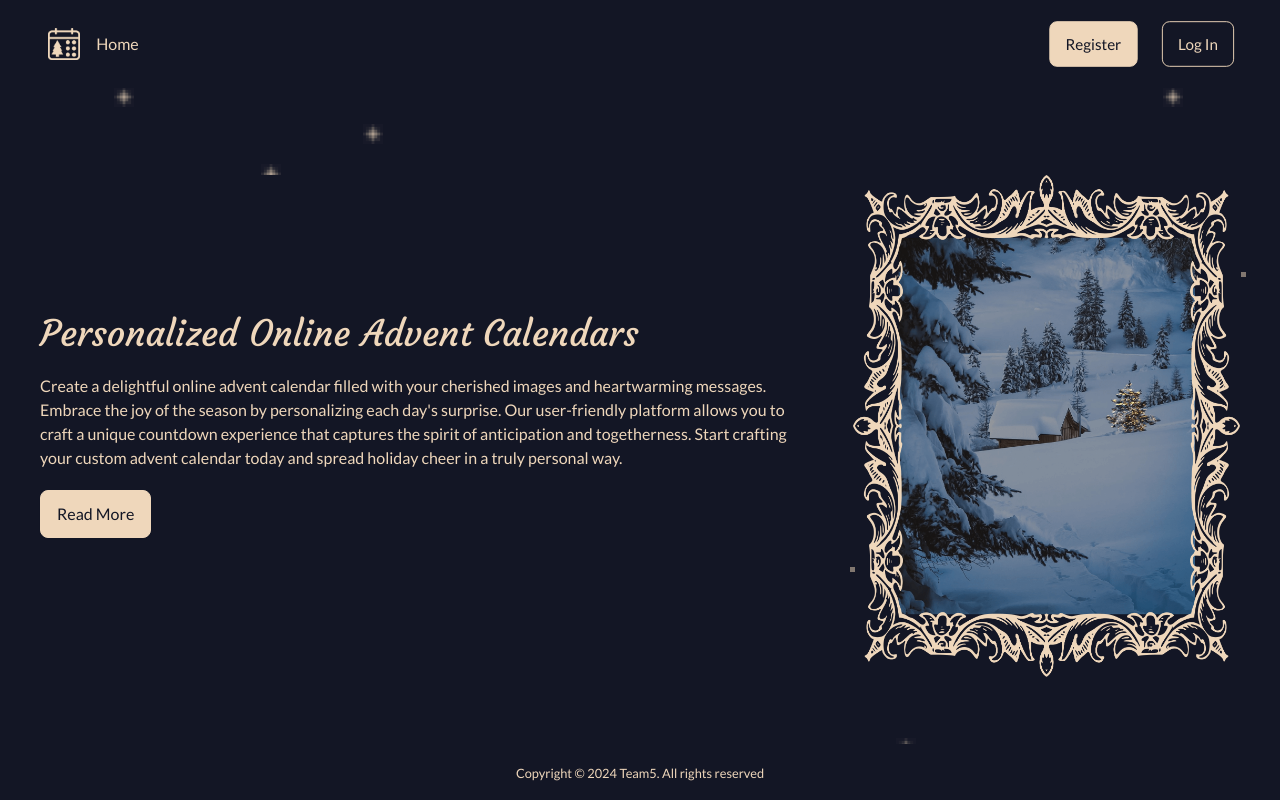
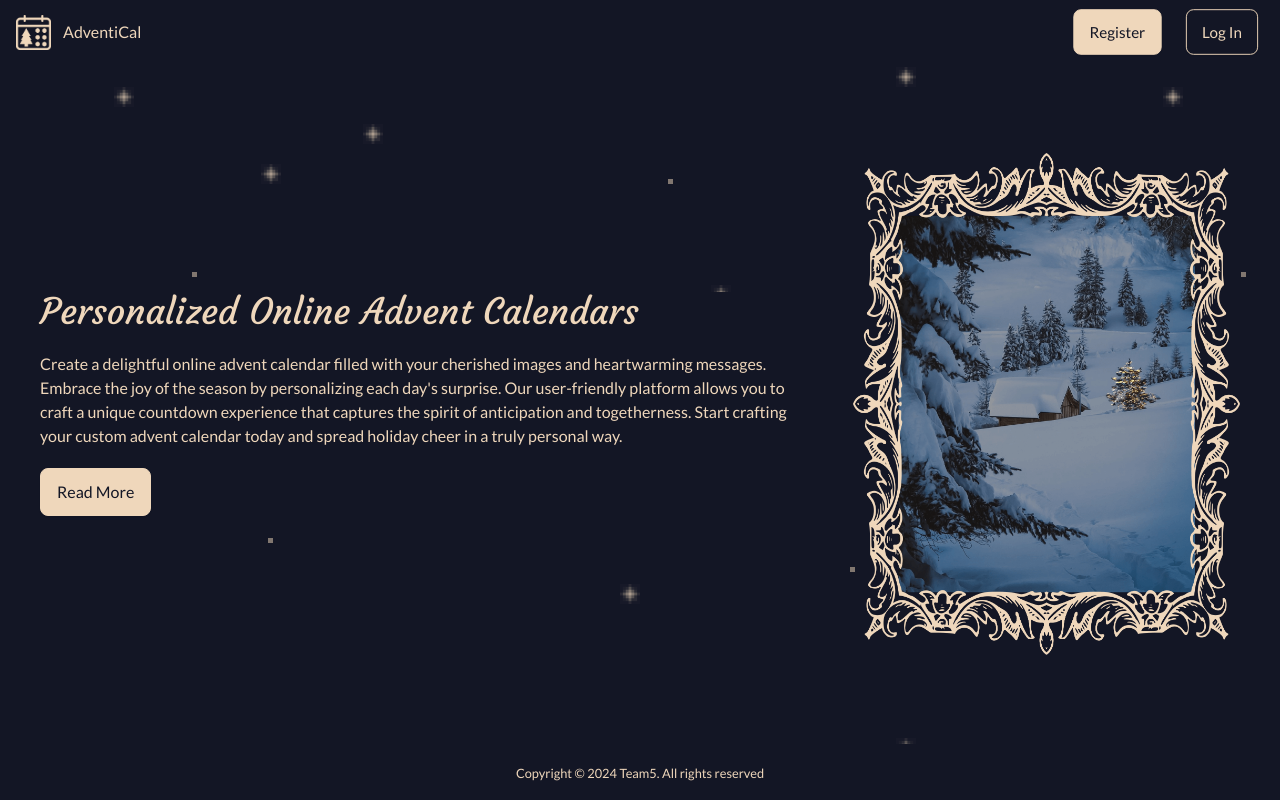
Before and after one commit to johntrehearn/CalendarApp-Team-5, a Next.js app in the folder frontend/: page / in a window 1280 px wide. Built offline with nearby package versions, Linux system fonts and the light colour scheme.

Commit message:
Fix nav and related layout issues

```diff
--- a/frontend/src/app/calendar/[id]/page.tsx
+++ b/frontend/src/app/calendar/[id]/page.tsx
@@ -140,19 +140,19 @@ const SingleCalendarPage = () => {
   };
 
   return (
-    <div>
+    <main>
       {/* Show Calendar */}
       {calendarData && (
-        <div>
+        <>
           <Calendar title={calendarData.title} backgroundUrl={calendarData.backgroundUrl} hatches={calendarData.hatches} toggleHatch={toggleHatch} />
           <button className="btn-main fixed bottom-5 right-5 z-10" onClick={handleShare}>
             Share
           </button>
-        </div>
+        </>
       )}
 
       {!calendarData && <Spinner />}
-    </div>
+    </main>
   );
 };
 
--- a/frontend/src/app/globals.css
+++ b/frontend/src/app/globals.css
@@ -11,6 +11,9 @@
 
   /* BORDER */
   --border-main: 1px solid var(--clr-accent);
+
+  /* FIXED NAV HEIGHT */
+  --nav-height: 4rem;
 }
 
 * {
@@ -20,14 +23,27 @@
 }
 
 body {
-  display: flex;
-  flex-direction: column;
-  justify-content: space-between;
+  display: grid;
+  grid-template-rows: var(--nav-height) 1fr auto;
+  grid-template-areas: 'header' 'main' 'footer';
+  width: 100%;
   min-height: 100vh;
   background-color: var(--clr-base);
   background-image: url('/stars.png');
   background-repeat: repeat;
   background-size: auto;
+}
+
+header {
+  grid-area: header;
+}
+
+main {
+  grid-area: main;
+}
+
+footer {
+  grid-area: footer;
 }
 
 button {
@@ -55,7 +71,8 @@ button {
   width: 100%;
   max-width: 1500px;
   margin: 0 auto;
-  padding: 0 2.5rem;
+  padding-right: 2.5rem;
+  padding-left: 2.5rem;
 }
 
 /* Button classes */
@@ -86,17 +103,6 @@ button {
   border: var(--border-main);
 }
 
-.btn-subtle {
-  padding: 0.2rem;
-  border: 1px solid var(--clr-base);
-  transition: all 0.2s ease-out;
-}
-.btn-subtle:hover {
-  border: var(--border-main);
-  border-radius: 5px;
-  transform: scale(1.05);
-}
-
 .btn-card {
   @apply btn btn-square;
   border: 1px solid var(--clr-base);
@@ -108,3 +114,12 @@ button {
   color: white;
   transform: scale(1.1);
 }
+
+.link-btn {
+  color: var(--clr-accent);
+  text-decoration: none;
+  font-size: 1rem;
+}
+.link-btn:hover {
+  text-decoration: wavy underline;
+}
--- a/frontend/src/app/login/page.tsx
+++ b/frontend/src/app/login/page.tsx
@@ -30,8 +30,8 @@ const LoginPage = () => {
   };
 
   return (
-    <div className="content-width flex items-center justify-center">
-      <div className="card w-80 bg-[#e2e8f0] shadow-xl px-6 py-4">
+    <main className="content-width flex items-center justify-center py-10">
+      <div className="card max-w-80 w-full bg-[#e2e8f0] shadow-xl px-6 py-4">
         <div className="flex items-center justify-between clr-base">
           <IoIosStar fontSize={30} />
           <div className={`${fontTitle} text-4xl text-current bg-[#e2e8f0] my-8 text-center`}>Log In</div>
@@ -46,7 +46,7 @@ const LoginPage = () => {
           </button>
         </form>
       </div>
-    </div>
+    </main>
   );
 };
 
--- a/frontend/src/app/page.tsx
+++ b/frontend/src/app/page.tsx
@@ -3,12 +3,12 @@ import Image from 'next/image';
 
 export default function Home() {
   return (
-    <main className="content-width grid gap-10 md:grid-cols-[2fr_1fr] py-20">
+    <main className="content-width grid gap-10 md:grid-cols-[2fr_1fr] items-center py-10">
       <div className="flex flex-col justify-center items-center md:items-start gap-5 bg-base">
         <h1 className={`${fontTitle} clr-accent text-4xl text-center md:text-left`}>Personalized Online Advent Calendars</h1>
         <p className="clr-accent">
-          Create a delightful online advent calendar filled with your cherished images and heartwarming messages. Embrace the joy of the season by personalizing each day&apos;s surprise. Our user-friendly platform allows you to craft a unique countdown experience that captures the spirit of
-          anticipation and togetherness. Start crafting your custom advent calendar today and spread holiday cheer in a truly personal way.
+          Create a delightful online advent calendar filled with your cherished images and heartwarming messages. Embrace the joy of the season by personalizing each day&apos;s surprise. Our user-friendly platform allows you to craft a unique
+          countdown experience that captures the spirit of anticipation and togetherness. Start crafting your custom advent calendar today and spread holiday cheer in a truly personal way.
         </p>
         <button className="btn-main">Read More</button>
       </div>
--- a/frontend/src/app/register/page.tsx
+++ b/frontend/src/app/register/page.tsx
@@ -47,9 +47,8 @@ const RegisterPage = () => {
   };
 
   return (
-    <div>
-      <div className="content-width flex items-center justify-center">
-        <div className="card bg-[#e2e8f0] shadow-xl px-6 py-4 w-96">
+    <main className="content-width flex items-center justify-center py-10">
+      <div className="card bg-[#e2e8f0] shadow-xl px-6 py-4 max-w-96 w-full">
         <div className="flex items-center justify-between clr-base">
           <IoIosStar fontSize={30} />
           <div className={`${fontTitle} text-4xl text-[color:purple] text-current bg-[#e2e8f0]  my-8 text-center`}>Register</div>
@@ -98,10 +97,10 @@ const RegisterPage = () => {
           </button>
         </form>
       </div>
-      </div>
+
       <div>{errorMessage && <div className="text-red-500">{errorMessage}</div>}</div>
       <div>{accountCreated && <div className="text-green-500">Account created successfully!</div>}</div>
-    </div>
+    </main>
   );
 };
 
--- a/frontend/src/components/Calendar.tsx
+++ b/frontend/src/components/Calendar.tsx
@@ -17,7 +17,6 @@ interface HatchType {
 
 const Calendar: React.FC<CalendarProps> = ({ title, backgroundUrl, hatches, toggleHatch }) => {
   return (
-    <div>
     <div className="p-10 bg-cover bg-center bg-no-repeat" style={{ backgroundImage: backgroundUrl ? `url(${backgroundUrl})` : 'none' }}>
       <p className={`${fontTitle} w-max text-center text-3xl m-5 bg-[white] clr-base py-3 px-10 rounded-lg mx-auto mb-10`}>{title}</p>
       <div className="flex gap-5 flex-wrap justify-center">
@@ -26,7 +25,6 @@ const Calendar: React.FC<CalendarProps> = ({ title, backgroundUrl, hatches, togg
         ))}
       </div>
     </div>
-    </div>
   );
 };
 
--- a/frontend/src/components/CalendarCard.tsx
+++ b/frontend/src/components/CalendarCard.tsx
@@ -16,23 +16,23 @@ const CalendarCard: React.FC<CalendarCardProps> = ({ id, title, backgroundUrl, h
   };
 
   return (
-    <div className="card w-80 bg-[#e2e8f0] shadow-xl px-6 py-4 grid grid-rows-[1.5fr_1fr]">
+    <div className="card max-w-80 w-full bg-[#e2e8f0] shadow-xl p-4 grid grid-rows-[1.5fr_1fr]">
       <figure>
         <button className="w-full h-full" onClick={() => handleClick('show')}>
           <Image src={backgroundUrl} alt={title} width={320} height={320} className="rounded-xl object-cover object-center w-full h-full" />
         </button>
       </figure>
-      <div className="card-body items-center text-center">
+      <div className="card-body items-center">
         <h2 className="card-title text-lg pb-4 clr-base">{title}</h2>
 
-        <div className="card-actions flex gap-5">
+        <div className="card-actions flex flex-wrap justify-center gap-4">
           <button className="btn-card" onClick={() => handleClick('share')}>
             <IoShareSocial fontSize={30} />
           </button>
           <button className="btn-card" onClick={() => handleClick('edit')}>
             <FaEdit fontSize={30} />
           </button>
-          <button className="btn-card" style={{ background: 'pink' }} onClick={() => handleClick('delete')}>
+          <button className="btn-card" onClick={() => handleClick('delete')}>
             <RiDeleteBin6Line fontSize={30} />
           </button>
         </div>
--- a/frontend/src/components/Header.tsx
+++ b/frontend/src/components/Header.tsx
@@ -5,6 +5,7 @@ import Image from 'next/image';
 import { useAuthContext } from '@/contexts/AuthContext';
 import { FaCalendarDays } from 'react-icons/fa6';
 import { RiMenu3Fill } from 'react-icons/ri';
+import { BiSolidCrown } from 'react-icons/bi';
 
 const MenuItems = () => {
   const { isLoggedIn, logout } = useAuthContext();
@@ -18,9 +19,17 @@ const MenuItems = () => {
     //  Items when user is logged IN
     return (
       <>
+        <Link href="/calendars" className="link-btn">
+          My Calendars
+        </Link>
+
+        <Link href="/new" className="link-btn">
+          New Calendar
+        </Link>
+
         <Link href="/calendars" className="btn-main">
-          <FaCalendarDays />
-          My Calendars
+          <BiSolidCrown />
+          Upgrade
         </Link>
 
         <button onClick={handleLogout} className="btn-two">
@@ -46,32 +55,32 @@ const MenuItems = () => {
 
 const Header = () => {
   return (
-    <header className="bg-base mb-5 py-3">
-      <nav className="navbar content-width">
+    <header className="fixed top-0 left-0 z-10 w-full bg-base px-4">
+      <nav className="navbar p-0">
         {/* NAVBAR LEFT SIDE */}
         <div className="navbar-start">
           {/* Logo */}
-          <Link href="/" className="btn-subtle flex items-center">
-            <Image src="/logo.png" alt="logo" width={40} height={40} className="p-1" />
-            <span className="clr-accent px-3">Home</span>
+          <Link href="/" className="link-btn flex items-center">
+            <Image src="/logo.png" alt="logo" width={35} height={35} />
+            <span className="clr-accent pl-3">AdventiCal</span>
           </Link>
         </div>
 
         {/* NAVBAR RIGHT SIDE */}
         <div className="navbar-end">
           {/* Menu for larger screens */}
-          <div className="menu menu-horizontal px-1 hidden sm:flex gap-5">
+          <div className="menu menu-horizontal px-1 hidden lg:flex gap-5 items-center">
             <MenuItems />
           </div>
 
           {/* Dropdown menu for small screens */}
-          <div className="dropdown relative sm:hidden">
+          <div className="dropdown relative lg:hidden">
             {/* Hamburger icon */}
             <button className="btn-main-circle">
               <RiMenu3Fill />
             </button>
             {/* Menu items */}
-            <div tabIndex={0} className="right-0 top-14 menu menu-sm dropdown-content z-[1] bg-base rounded-box w-52 flex flex-col items-stretch gap-4 border-2 border-white">
+            <div tabIndex={0} className="right-0 top-14 menu menu-sm dropdown-content z-[1] bg-base rounded-box w-52 flex flex-col items-stretch text-center gap-5 p-5 border-2 border-white">
               <MenuItems />
             </div>
           </div>
```
Also changed, not shown: frontend/src/app/calendars/page.tsx (+33 -54 lines). Lines whose indentation alone changed are shown as unchanged.
